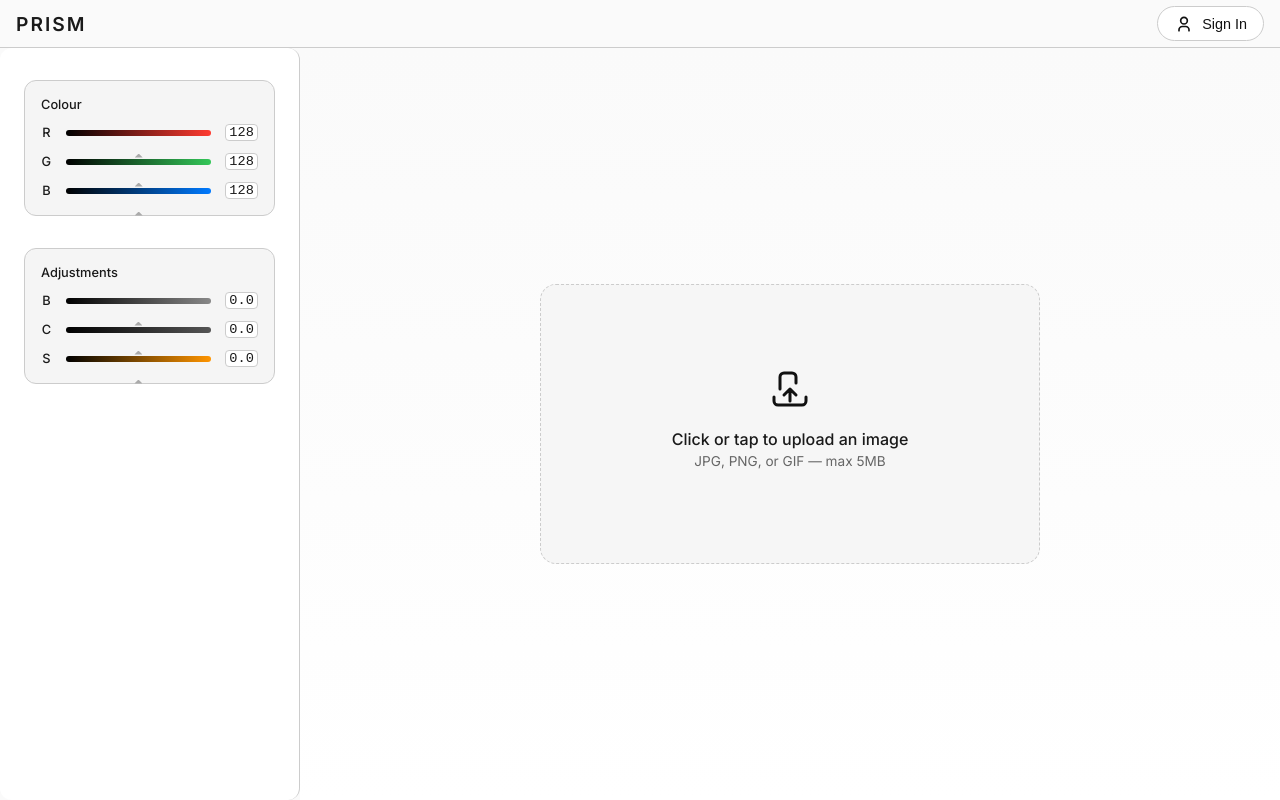
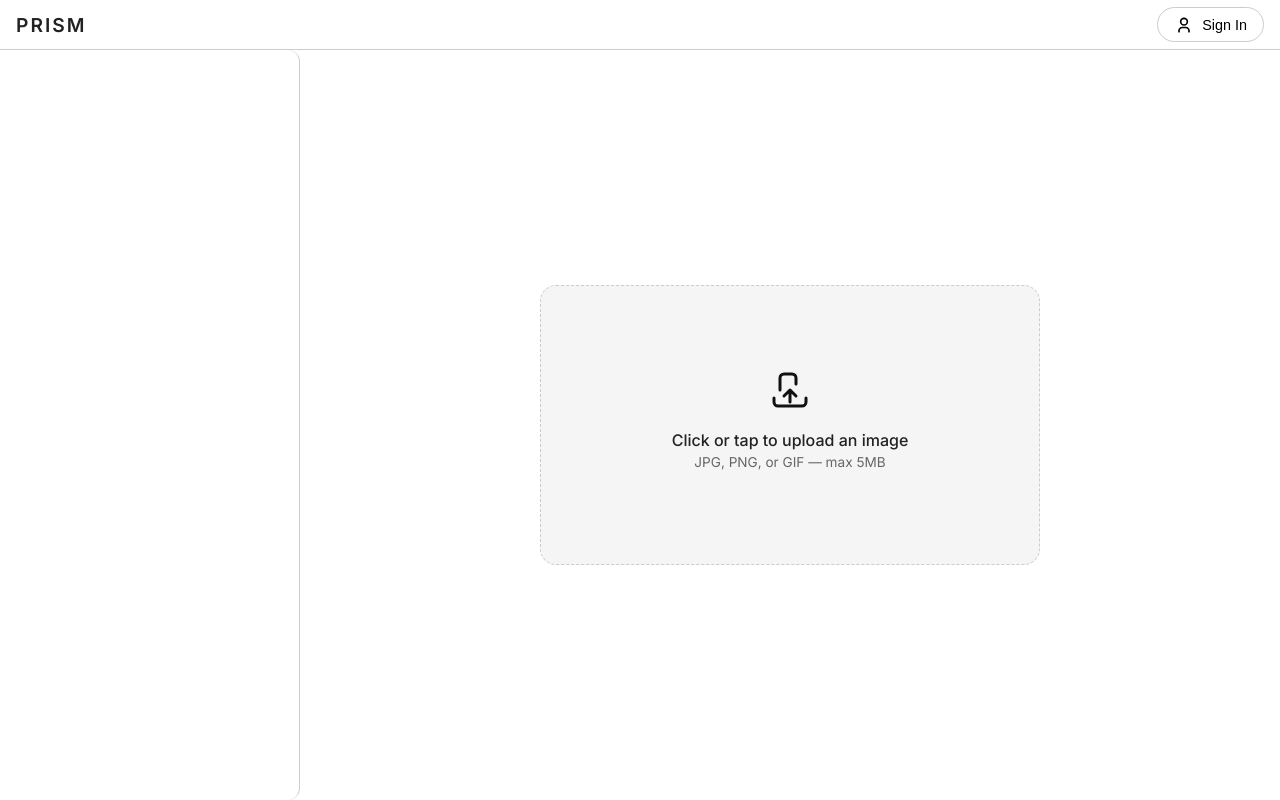
Before and after one commit to ammarqd/prism-web-app, a React (Vite) app in the folder client/: page / in a window 1280 px wide. Built offline with nearby package versions, Linux system fonts and the light colour scheme.

Commit message:
Add new css build

```diff
--- a/client/src/App.jsx
+++ b/client/src/App.jsx
@@ -1,5 +1,4 @@
-import { useState, useRef, useEffect } from 'react'
-import fx from 'glfx'
+import { useState, useRef } from 'react'
 
 function LoginModal({ isOpen, onClose }) {
   if (!isOpen) return null
@@ -21,106 +20,23 @@ function LoginModal({ isOpen, onClose }) {
 
 function App() {
   const [image, setImage] = useState(null)
+  const [isLoginOpen, setIsLoginOpen] = useState(false)
   const [showOriginal, setShowOriginal] = useState(false)
-  const [filters, setFilters] = useState({
-    brightness: 0,
-    contrast: 0,
-    saturation: 0,
-    red: 0,
-    green: 0,
-    blue: 0
-  })
-  const [canvas, setCanvas] = useState(null)
-  const [texture, setTexture] = useState(null)
-  const [isLoginOpen, setIsLoginOpen] = useState(false)
-  const canvasRef = useRef(null)
   const fileInputRef = useRef(null)
 
-  const handleImageChange = (e) => {
+  const handleFileChange = (e) => {
     const file = e.target.files[0]
-    if (!file) return
-
-    if (image?.url) {
-      URL.revokeObjectURL(image.url)
+    if (file) {
+      const url = URL.createObjectURL(file)
+      setImage({ file, url })
     }
-
-    const imageUrl = URL.createObjectURL(file)
-    const img = new Image()
-    img.src = imageUrl
-
-    img.decode().then(() => {
-      setFilters({
-        brightness: 0,
-        contrast: 0,
-        saturation: 0,
-        red: 0,
-        green: 0,
-        blue: 0
-      })
-      setImage({ url: imageUrl, element: img })
-      createFilteredCanvas(img, 0, 0, 0, 0, 0, 0)
-    }).catch((err) => {
-      console.error('Image decode failed:', err)
-    })
   }
-
-  const applyFiltersToCanvas = (canvasInstance, textureInstance, currentFilters) => {
-    const { brightness, contrast, saturation, red, green, blue } = currentFilters
-
-    // Curves helper to shift color channels
-    const createCurve = (bias) => [
-      [0, Math.min(1, Math.max(0, 0 + bias))],
-      [1, Math.min(1, Math.max(0, 1 + bias))]
-    ]
-
-    canvasInstance.draw(textureInstance)
-      .brightnessContrast(brightness, contrast)
-      .hueSaturation(0, saturation)
-      .curves(createCurve(red), createCurve(green), createCurve(blue))
-      .update()
-  }
-
-  const createFilteredCanvas = (img, brightness, contrast, saturation, red = 0, green = 0, blue = 0) => {
-    const newCanvas = fx.canvas()
-    const newTexture = newCanvas.texture(img)
-    newCanvas.width = img.width
-    newCanvas.height = img.height
-
-    applyFiltersToCanvas(newCanvas, newTexture, {
-      brightness,
-      contrast,
-      saturation,
-      red,
-      green,
-      blue
-    })
-
-    setCanvas(newCanvas)
-    setTexture(newTexture)
-  }
-
-  const handleFilterChange = (filterName, value) => {
-    const newFilters = {
-      ...filters,
-      [filterName]: parseFloat(value)
-    }
-    setFilters(newFilters)
-    applyFiltersToCanvas(canvas, texture, newFilters)
-  }
-
-  useEffect(() => {
-    if (canvas && canvasRef.current) {
-      canvasRef.current.innerHTML = ''
-      canvasRef.current.appendChild(canvas)
-      canvas.className = 'image-display canvas-wrapper'
-    }
-  }, [canvas, showOriginal])
 
   return (
     <div className="app">
       <header className="topbar">
         <h1 className="logo">PRISM</h1>
-        <nav className="auth-links">
+        <nav className="nav-links">
           <button
             type="button"
             className="auth-button"
@@ -149,72 +65,22 @@ function App() {
       </header>
 
       <div className="layout">
-        <aside className="sidebar">
-
-          <div className="control-panel rgb-panel">
-            <h3 className="rgb-heading">Colour</h3>
-            {['red', 'green', 'blue'].map((color) => (
-              <div key={color} className="slider-group">
-                <div className="slider-row">
-                  <label className="rgb-label">{color.charAt(0).toUpperCase()}</label>
-                  <input
-                    className={`range-slider ${color}`}
-                    type="range"
-                    min="0"
-                    max="255"
-                    step="1"
-                    value={Math.round((filters[color] + 0.5) * 255)}
-                    onChange={(e) => handleFilterChange(color, (parseInt(e.target.value) / 255) - 0.5)}
-                  />
-                  <div className="rgb-value">
-                    {Math.round((filters[color] + 0.5) * 255)}
-                  </div>
-                </div>
-              </div>
-            ))}
-          </div>
-
-          <div className="control-panel rgb-panel">
-            <h3 className="rgb-heading">Adjustments</h3>
-            {[
-              { name: 'brightness', min: -0.5, max: 0.5, step: 0.1, label: 'B' },
-              { name: 'contrast', min: -1, max: 1, step: 0.1, label: 'C' },
-              { name: 'saturation', min: -1, max: 1, step: 0.1, label: 'S' }
-            ].map((filter) => (
-              <div key={filter.name} className="slider-group">
-                <div className="slider-row">
-                  <label className="rgb-label">{filter.label}</label>
-                  <input
-                    className={`range-slider ${filter.name}`}
-                    type="range"
-                    min={filter.min}
-                    max={filter.max}
-                    step={filter.step}
-                    value={filters[filter.name]}
-                    onChange={(e) => handleFilterChange(filter.name, e.target.value)}
-                    disabled={showOriginal}
-                  />
-                  <div className="rgb-value">
-                    {filters[filter.name].toFixed(1)}
-                  </div>
-                </div>
-              </div>
-            ))}
-          </div>
-        </aside>
+        <aside className="sidebar"></aside>
 
         <main className="canvas-area">
-
+          {!image && (
+            <>
               <input
-            ref={fileInputRef}
                 type="file"
                 accept="image/*"
+                ref={fileInputRef}
                 style={{ display: 'none' }}
-            onChange={handleImageChange}
+                onChange={handleFileChange}
               />
-
-          {!image && (
-            <div className="upload-placeholder" onClick={() => fileInputRef.current?.click()}>
+              <div
+                className="upload-placeholder"
+                onClick={() => fileInputRef.current?.click()}
+              >
                 <svg
                   xmlns="http://www.w3.org/2000/svg"
                   className="upload-icon"
@@ -234,30 +100,30 @@ function App() {
                 <p className="upload-text">Click or tap to upload an image</p>
                 <p className="upload-subtext">JPG, PNG, or GIF — max 5MB</p>
               </div>
+            </>
           )}
 
           {image && (
             <>
+              <div className="image-nav">
                 <button
-                className="overlay-toggle fade-slide-down"
+                  className="overlay-toggle"
                   onMouseDown={() => setShowOriginal(true)}
                   onMouseUp={() => setShowOriginal(false)}
                   onMouseLeave={() => setShowOriginal(false)}
                 >
                   Hold to Show Original
                 </button>
+              </div>
 
               <img
                 src={image.url}
                 alt="original"
                 className={`image-display original-image ${showOriginal ? 'visible' : 'hidden'}`}
               />
-              <div
-                ref={canvasRef}
-                className={`canvas-wrapper ${showOriginal ? 'hidden' : 'visible'}`}
-              ></div>
             </>
           )}
+
         </main>
       </div>
 
--- a/client/src/index.css
+++ b/client/src/index.css
@@ -1,19 +1,13 @@
 :root {
-  --bg: #fafafa;
-  --text: #1a1a1a;
+  --bg: #fff;
+  --text: #222;
   --border: #ccc;
-  --panel: #ffffff;
+  --panel: #fff;
+  --panel-alt: #f5f5f5;
+  --panel-hover: #ebebeb;
   --font-primary: 'Inter', system-ui, sans-serif;
-  --control-bg: #f5f5f5;
-  --slider-bg: #ddd;
-  --thumb-bg: #111;
+  --icon-bg: #111;
   --overlay-bg: rgba(255, 255, 255, 0.9);
-  --red: #ff3b30;
-  --green: #34c759;
-  --blue: #007aff;
-  --brightness: #888;
-  --contrast: #555;
-  --saturation: #ff9500;
 }
 
 * {
@@ -37,21 +31,16 @@ html, body {
 }
 
 .topbar {
-  height: 48px;
+  height: 50px;
   display: flex;
   align-items: center;
+  justify-content: space-between;
   padding: 0 1rem;
-  background: var(--bg);
+  background: var(--panel);
   border-bottom: 1px solid var(--border);
-  position: fixed;
-  top: 0;
-  left: 0;
-  right: 0;
-  z-index: 10;
 }
 
-.auth-links {
-  margin-left: auto;
+.nav-links {
   display: flex;
   align-items: center;
 }
@@ -66,16 +55,8 @@ html, body {
   border-radius: 9999px;
   border: 1px solid var(--border);
   background: white;
-  color: var(--thumb-bg);
   cursor: pointer;
   transition: background 0.2s ease, color 0.2s ease;
-}
-
-.auth-icon {
-  stroke: var(--thumb-bg);
-  display: inline-block;
-  flex-shrink: 0;
-  transition: stroke 0.2s ease;
 }
 
 .modal-overlay {
@@ -132,7 +113,7 @@ html, body {
 }
 
 .modal-button.primary {
-  background: var(--thumb-bg);
+  background: var(--icon-bg);
   color: white;
   border: none;
 }
@@ -147,195 +128,62 @@ html, body {
 .layout {
   display: flex;
   flex: 1;
-  padding-top: 48px;
 }
 
 .sidebar {
-  width: 300px;
   background: var(--panel);
   border-right: 1px solid var(--border);
-  padding: 2rem 1.5rem;
   display: flex;
+  flex: 0 0 300px;
   flex-direction: column;
-  gap: 2rem;
-  overflow-y: auto;
   border-radius: 12px;
 }
 
-.control-panel {
-  background: var(--control-bg);
-  padding: 1rem;
-  border-radius: 12px;
-  border: 1px solid var(--border);
+.canvas-area {
+  position: relative;
   display: flex;
-  flex-direction: column;
+  flex: 1;
+  justify-content: center;
+  align-items: center;
+  background: var(--bg);
+  overflow: hidden;
+}
+
+.image-display {
+  max-width: 100%;
+  max-height: 100%;
+  object-fit: contain;
+
+}
+
+.image-nav {
+  position: absolute;
+  top: 1.5rem;
+  left: 50%;
+  transform: translateX(-50%);
+  z-index: 2;
+  display: flex;
   gap: 0.5rem;
 }
 
-.control-panel label {
-  font-size: 0.8rem;
-  font-weight: 500;
+.overlay-toggle {
+  padding: 0.4rem 1rem;
+  font-size: 0.9rem;
+  border-radius: 8px;
+  border: 1px solid var(--border);
+  background: var(--panel);
+  color: var(--text);
+  cursor: pointer;
+  border-radius: 9999px;
+  box-shadow: 0 2px 6px var(--border);
 }
 
-/* RGB Panel Specific Styles */
-.rgb-panel {
-  display: flex;
-  flex-direction: column;
-  gap: 0.75rem;
-}
-
-.rgb-heading {
-  margin: 0;
-  font-size: 0.8rem;
-  color: var(--text);
-  font-weight: 500;
-}
-
-.slider-group {
-  width: 100%;
-}
-
-.slider-row {
-  display: flex;
-  align-items: center;
-  gap: 0.75rem;
-  width: 100%;
-}
-
-.rgb-label {
-  font-size: 0.9rem;
-  font-weight: 600;
-  width: 1rem;
-  text-align: center;
-  color: var(--text);
-}
-
-.rgb-value {
-  font-size: 0.85rem;
-  font-family: monospace;
-  font-weight: 500;
-  width: 3rem;
-  text-align: center;
-  background: var(--panel);
-  border-radius: 4px;
-  border: 1px solid var(--border);
-}
-
-/* Custom Range Slider Styles */
-.range-slider {
-  -webkit-appearance: none;
-  width: 100%;
-  height: 10px;
-  background: transparent;
-  flex-grow: 1;
-}
-
-.range-slider:focus {
-  outline: none;
-}
-
-/* Track styles */
-.range-slider::-webkit-slider-runnable-track {
-  width: 100%;
-  height: 6px;
-  cursor: pointer;
-  background: var(--slider-bg);
-  border-radius: 4px;
-}
-
-.range-slider::-moz-range-track {
-  width: 100%;
-  height: 6px;
-  cursor: pointer;
-  background: var(--slider-bg);
-  border-radius: 4px;
-}
-
-/* RGB-specific track colors */
-.range-slider.red::-webkit-slider-runnable-track {
-  background: linear-gradient(to right, #000, var(--red));
-}
-.range-slider.green::-webkit-slider-runnable-track {
-  background: linear-gradient(to right, #000, var(--green));
-}
-.range-slider.blue::-webkit-slider-runnable-track {
-  background: linear-gradient(to right, #000, var(--blue));
-}
-.range-slider.brightness::-webkit-slider-runnable-track {
-  background: linear-gradient(to right, #000, var(--brightness));
-}
-.range-slider.contrast::-webkit-slider-runnable-track {
-  background: linear-gradient(to right, #000, var(--contrast));
-}
-.range-slider.saturation::-webkit-slider-runnable-track {
-  background: linear-gradient(to right, #000, var(--saturation));
-}
-
-.range-slider.red::-moz-range-track {
-  background: linear-gradient(to right, #000, var(--red));
-}
-.range-slider.green::-moz-range-track {
-  background: linear-gradient(to right, #000, var(--green));
-}
-.range-slider.blue::-moz-range-track {
-  background: linear-gradient(to right, #000, var(--blue));
-}
-.range-slider.brightness::-moz-range-track {
-  background: linear-gradient(to right, #000, var(--brightness));
-}
-.range-slider.contrast::-moz-range-track {
-  background: linear-gradient(to right, #000, var(--contrast));
-}
-.range-slider.saturation::-moz-range-track {
-  background: linear-gradient(to right, #000, var(--saturation));
-}
-
-/* Thumb styles */
-.range-slider::-webkit-slider-thumb {
-  border-radius: 0;
-  -webkit-appearance: none;
-  appearance: none;
-  cursor: pointer;
-
-  width: 8px;
-  height: 4px;
-  background: #aaa;
-  margin-top: 24px;
-
-  clip-path: polygon(50% 0%, 100% 100%, 0% 100%);
-}
-
-.range-slider::-moz-range-thumb {
-  border-radius: 0;
-  appearance: none;
-  cursor: pointer;
-
-  width: 8px;
-  height: 4px;
-  background: #aaa;
-  transform: translateY(8px);
-
-  clip-path: polygon(50% 0%, 100% 100%, 0% 100%);
-}
-
-.canvas-area {
-  flex-grow: 1;
-  display: flex;
-  justify-content: center;
-  align-items: center;
-  background: linear-gradient(to bottom, var(--bg), var(--panel));
-  position: relative;
-  overflow: hidden;
-}
 
 .upload-placeholder {
-  position: absolute;
-  inset: 0;
-  margin: auto;
   width: 80%;
   max-width: 500px;
   height: 280px;
-  background: rgba(245, 245, 245, 0.85);
+  background: var(--panel-alt);
   border: 1.5px dashed var(--border);
   border-radius: 16px;
   display: flex;
@@ -345,18 +193,16 @@ html, body {
   cursor: pointer;
   text-align: center;
   transition: background 0.2s ease, border-color 0.2s ease;
-  z-index: 1;
   padding: 2rem;
-  backdrop-filter: blur(2px);
 }
 
 .upload-placeholder:hover {
-  background: rgba(240, 240, 240, 0.95);
-  border-color: #999;
+  background: var(--panel-hover);
+  border-color: var(--border);
 }
 
 .upload-icon {
-  stroke: var(--thumb-bg);
+  stroke: var(--icon-bg);
   margin-bottom: 1rem;
 }
 
@@ -383,51 +229,3 @@ html, body {
     transform: translate(-50%, 0);
   }
 }
-
-.overlay-toggle {
-  position: absolute;
-  top: 1rem;
-  left: 50%;
-  transform: translate(-50%, 0);
-  z-index: 5;
-  padding: 0.5rem 1.25rem;
-  font-size: 0.9rem;
-  background: white;
-  border: 1px solid var(--border);
-  border-radius: 9999px;
-  box-shadow: 0 2px 6px var(--border);
-  cursor: pointer;
-  opacity: 1;
-}
-
-.fade-slide-down {
-  animation: fadeSlideDown 0.2s ease-out;
-}
-
-.overlay-toggle:hover {
-  background: var(--panel);
-}
-
-.original-image,
-.canvas-wrapper {
-  max-width: 100%;
-  max-height: 100vh;
-  padding: 6em 0;
-  position: absolute;
-  inset: 0;
-  margin: auto;
-  object-fit: contain;
-}
-
-.visible {
-  opacity: 1;
-  pointer-events: auto;
-  z-index: 1;
-}
-
-.hidden {
-  opacity: 0;
-  pointer-events: none;
-  z-index: 0;
-  user-select: none;
-}
```
Lines whose indentation alone changed are shown as unchanged.
